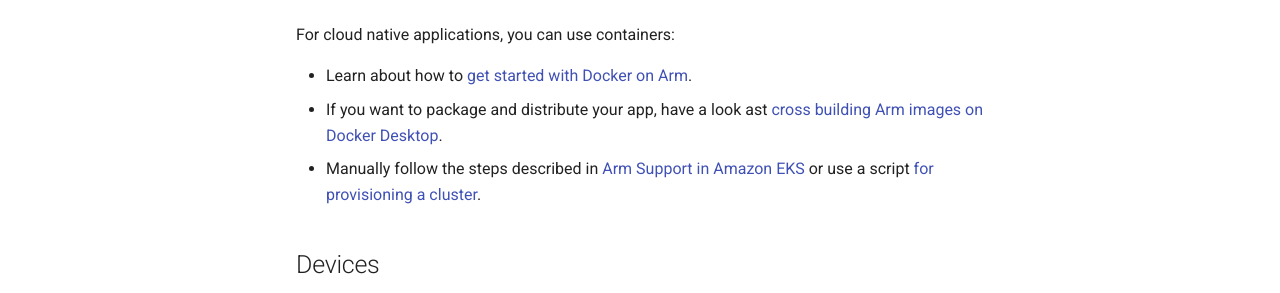
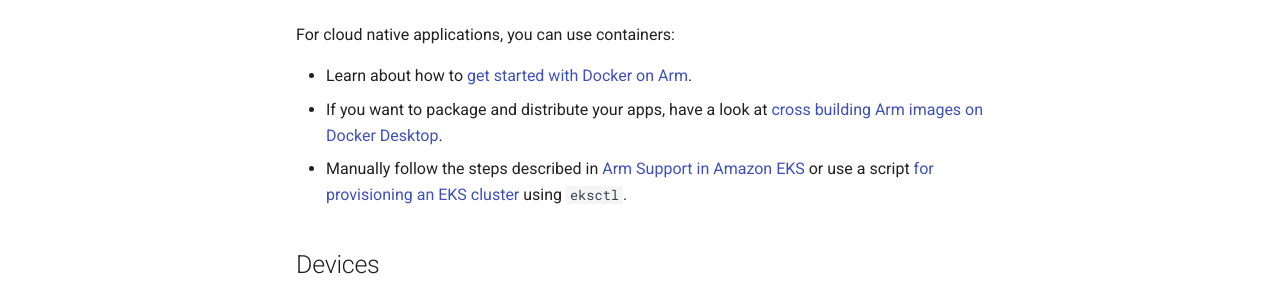
Before and after one commit to mhausenblas/arm.aws-cloud.dev, an MkDocs documentation site: the page built from docs/index.md, in a window 1280 px wide and 1282 px high. Shown: the part 768-1061 px from the top of the window. Built offline with MkDocs 1.6.1 and Material for MkDocs 9.7.7, drawn with Linux system fonts in a browser that asks for light colours; comment, search, counter and statistics services are not loaded.

Commit message:
fixes docs

```diff
--- a/docs/index.md
+++ b/docs/index.md
@@ -18,8 +18,8 @@ AWS offers a number of options to run apps on Arm architecture-based EC2 instanc
 For cloud native applications, you can use containers:
 
 - Learn about how to [get started with Docker on Arm](https://community.arm.com/developer/tools-software/tools/b/tools-software-ides-blog/posts/getting-started-with-docker-on-arm).
-- If you want to package and distribute your app, have a look ast [cross building Arm images on Docker Desktop](https://medium.com/@carlosedp/cross-building-arm64-images-on-docker-desktop-254d1e0bc1f9).
-- Manually follow the steps described in [Arm Support in Amazon EKS](https://docs.aws.amazon.com/eks/latest/userguide/arm-support.html) or use a script [for provisioning a cluster](https://gist.github.com/mhausenblas/a1d195745267811b68055320f9844fe1).
+- If you want to package and distribute your apps, have a look at [cross building Arm images on Docker Desktop](https://medium.com/@carlosedp/cross-building-arm64-images-on-docker-desktop-254d1e0bc1f9).
+- Manually follow the steps described in [Arm Support in Amazon EKS](https://docs.aws.amazon.com/eks/latest/userguide/arm-support.html) or use a script [for provisioning an EKS cluster](https://gist.github.com/mhausenblas/a1d195745267811b68055320f9844fe1) using `eksctl`.
 
 ## Devices
 
```
